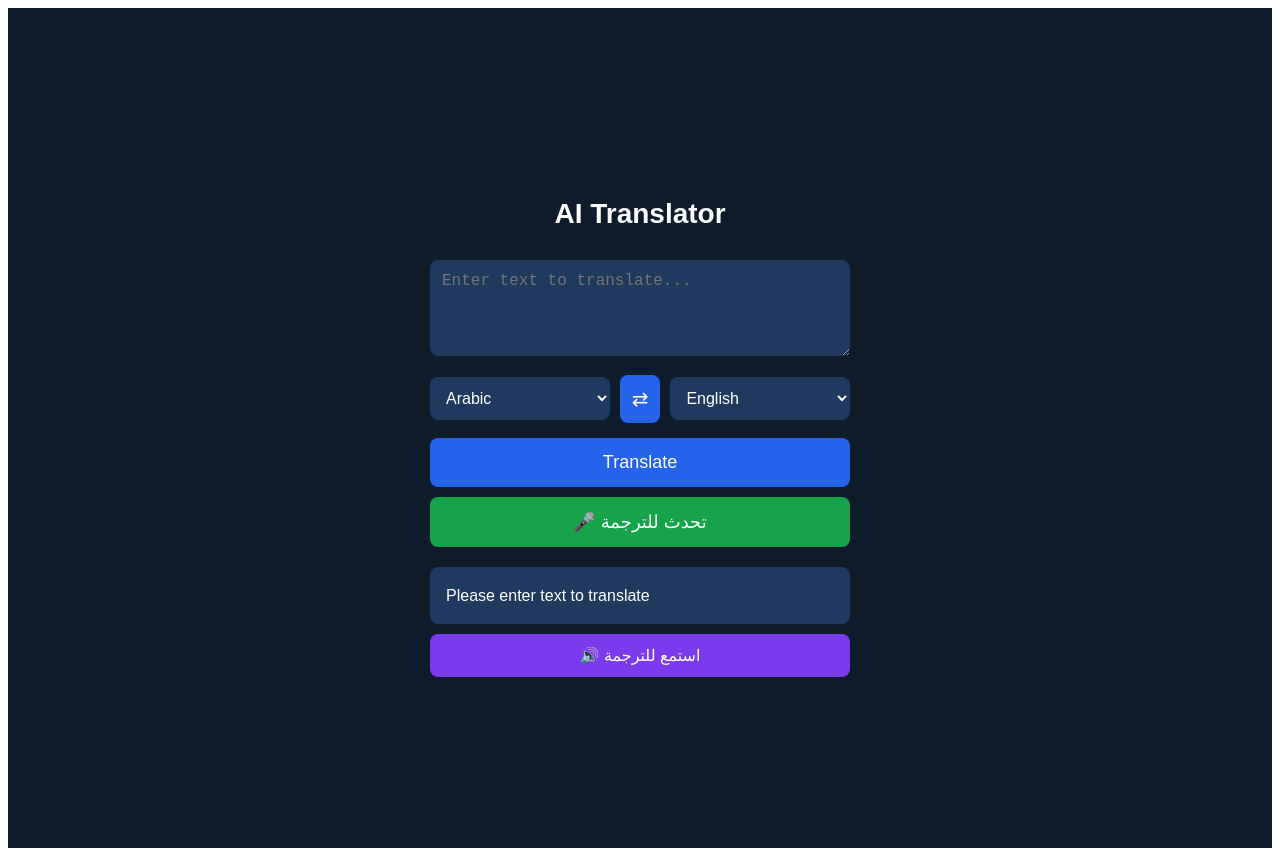
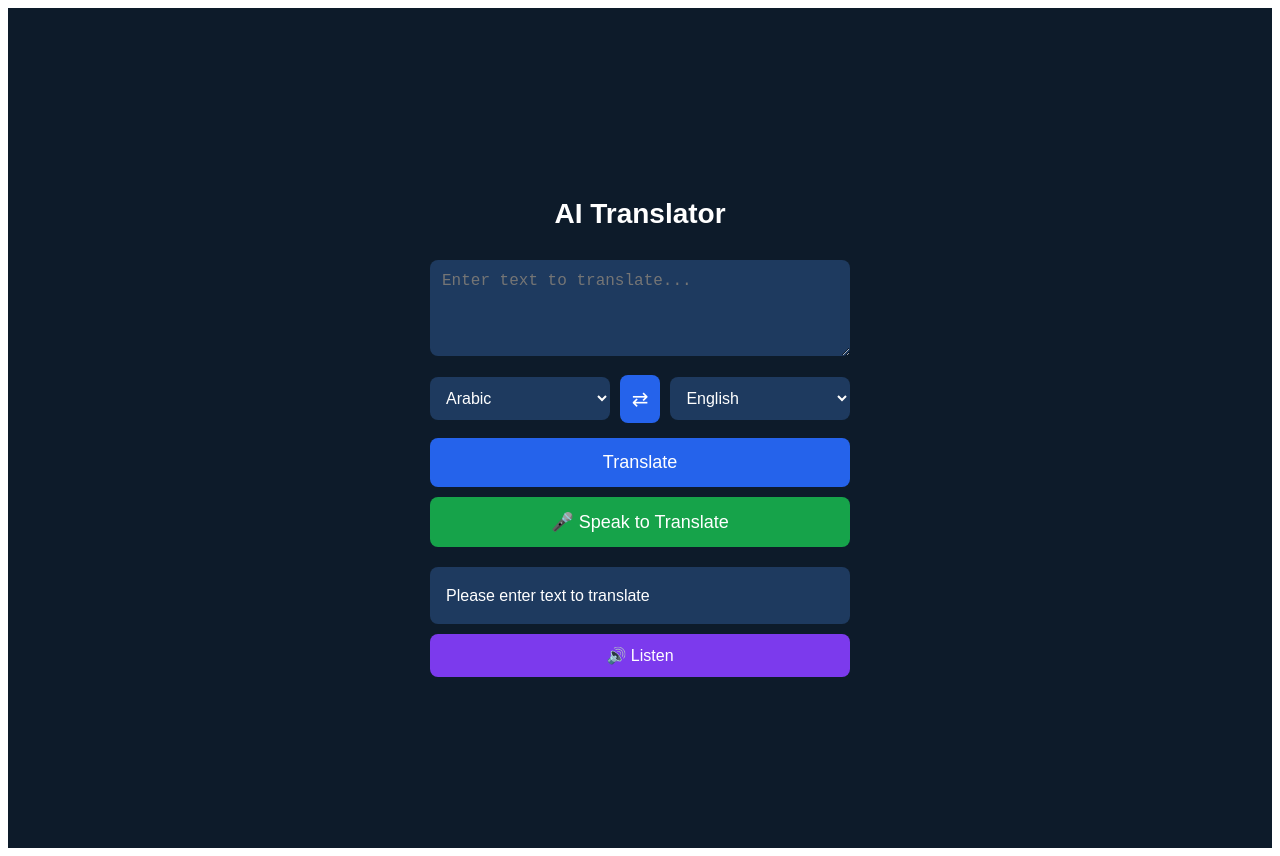
Before and after one commit to malekdalpirou765-hue/Ai-translator, a Next.js app: page / in a window 1280 px wide. Both pictures are taken after a click on the button "Translate". Built offline with nearby package versions, Linux system fonts and the light colour scheme.

Commit message:
Update index.js

```diff
--- a/pages/index.js
+++ b/pages/index.js
@@ -202,7 +202,7 @@ export default function Home() {
             marginBottom: "20px"
           }}
         >
-          {listening ? "🔴 إيقاف التسجيل" : "🎤 تحدث للترجمة"}
+          {listening ? "🔴 Stop Recording" : "🎤 Speak to Translate"}
         </button>
 
         {result && (
@@ -233,7 +233,7 @@ export default function Home() {
               cursor: "pointer"
             }}
           >
-            🔊 استمع للترجمة
+            🔊 Listen
           </button>
         )}
       </div>
```
